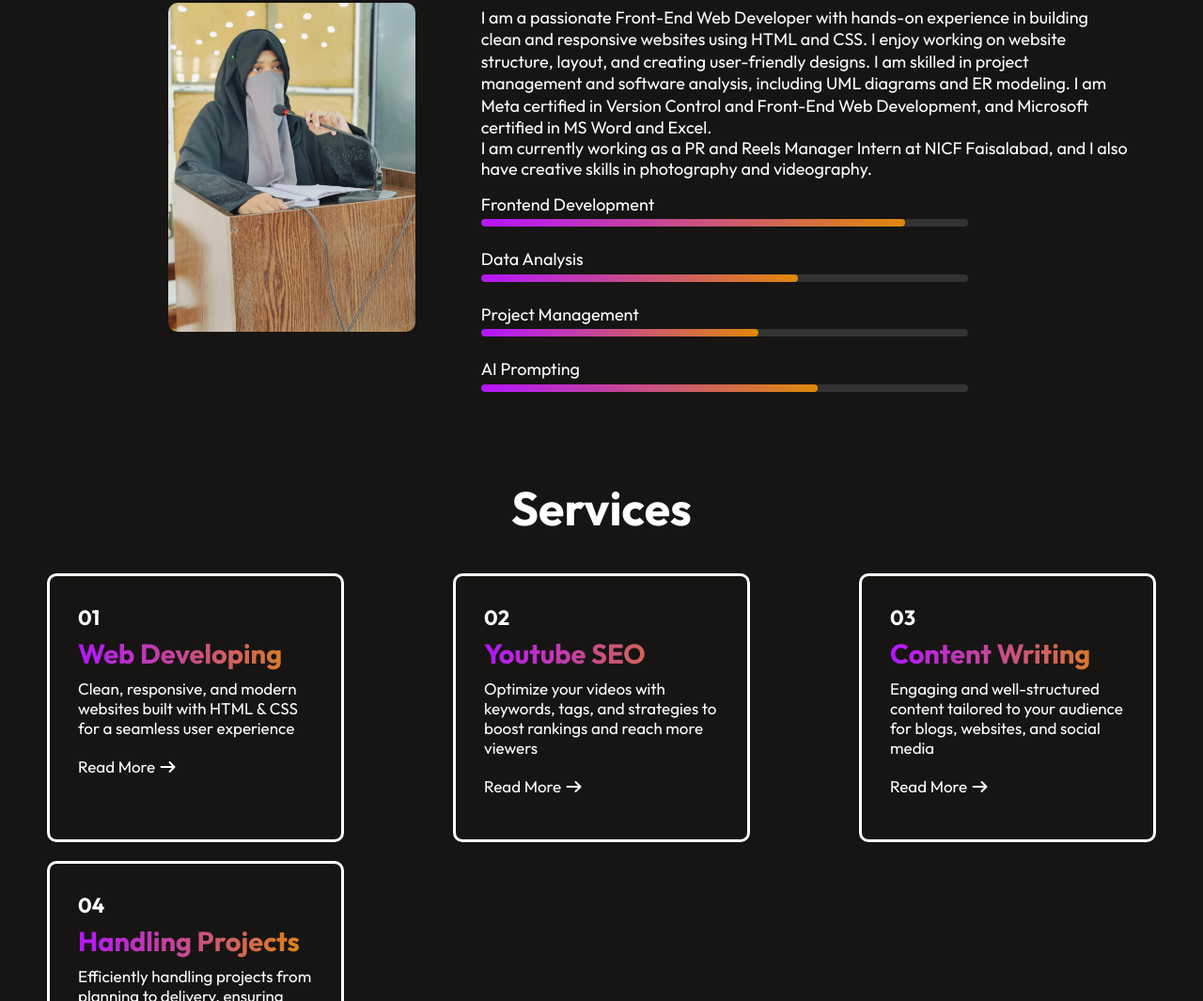
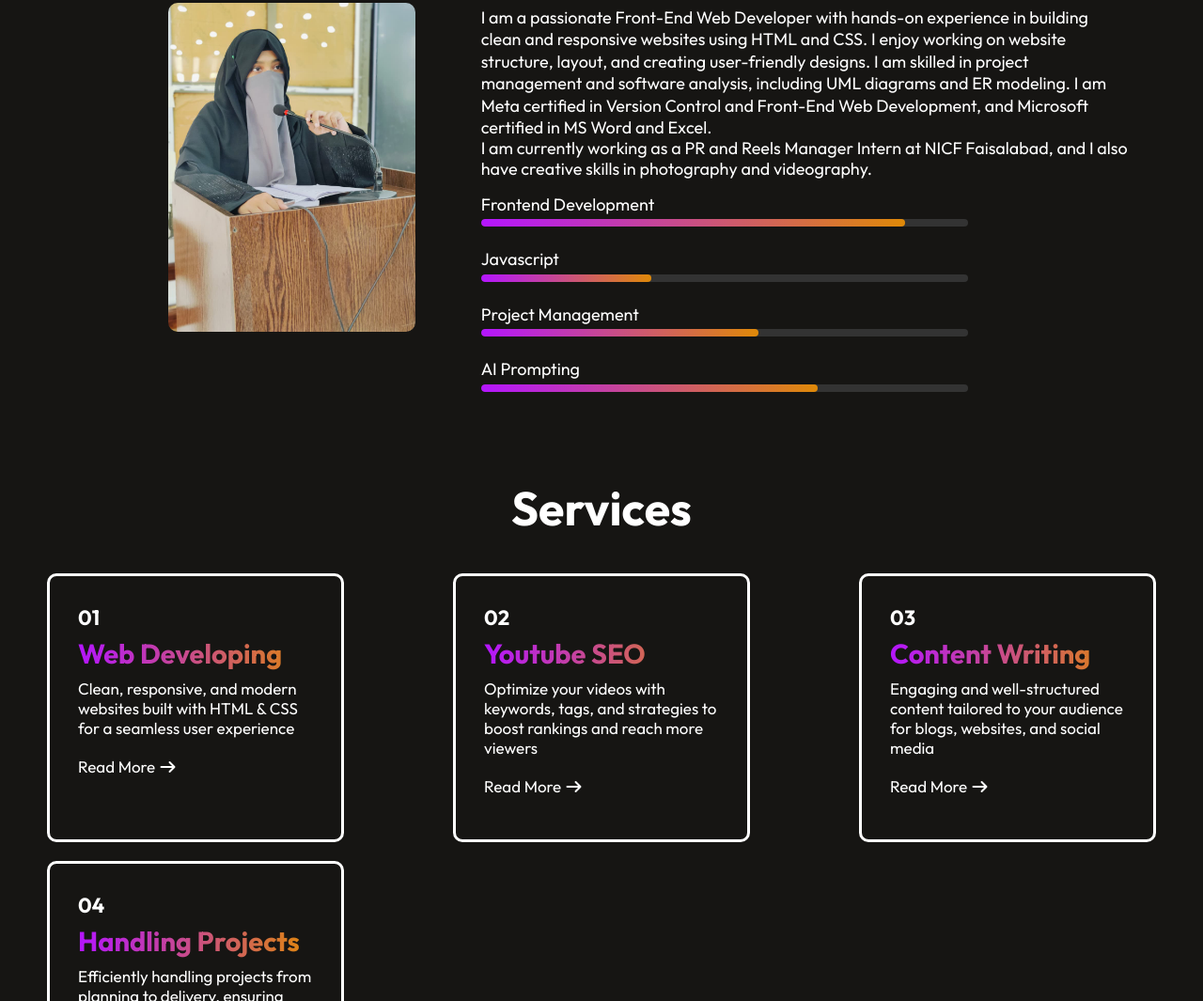
Before and after one commit to Eshal611/Eshal-Portfolio, a plain HTML site: page index.html in a window 1280 px wide. Shown: the part 830-1895 px from the top of the page at 94% size. Drawn offline with nearby package versions, Linux system fonts and the light colour scheme.

Commit message:
data analysis removed javascript data added

```diff
--- a/index.html
+++ b/index.html
@@ -122,9 +122,9 @@
                     </div>
                 </div>
                 <div class="skill">
-                    <p>Data Analysis</p>
+                    <p>Javascript</p>
                     <div class="skill-bar">
-                        <div class="fill" style="width: 65%;"></div>
+                        <div class="fill" style="width: 35%;"></div>
                     </div>
                 </div>
                 <div class="skill">
```
